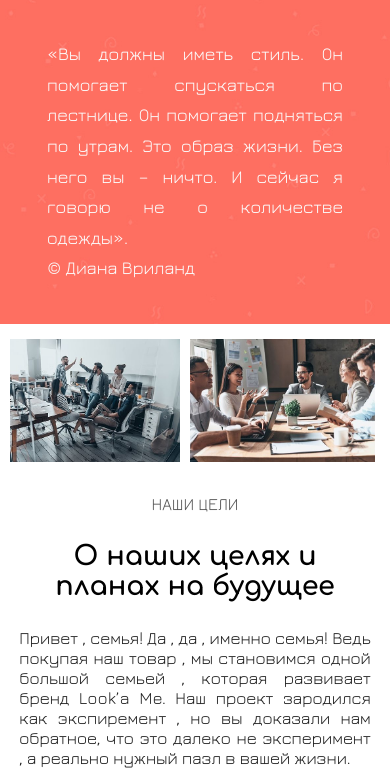
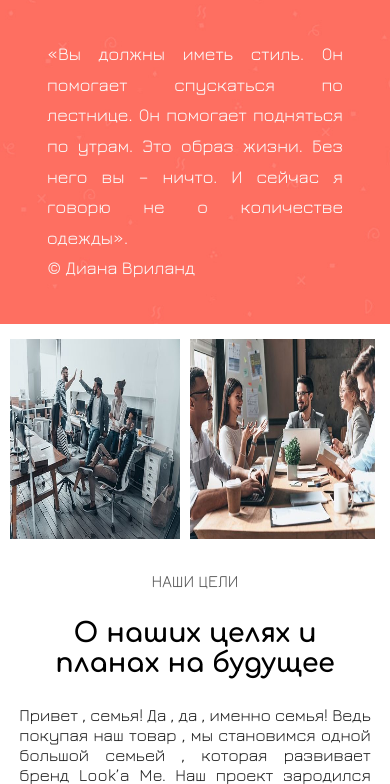
Before and after one commit to adammaks/adammaks.github.io, a PHP site: page /about.html in a window 390 px wide. Shown: the part 1603-2387 px from the top of the page. Run offline with PHP 8.4, Linux system fonts and the light colour scheme.

Commit message:
Update about.css

```diff
--- a/css/about.css
+++ b/css/about.css
@@ -141,14 +141,14 @@
 	.img-about-one,.img-about-one2{
 		margin: 5px;
 		max-width: 50%;
-		height: auto;
+		min-height: 200px;
 		position: relative;
 		top: 0px;
 	}
 	.img-about-two,.img-about-two2{
 		margin: 5px;
 		max-width: 50%;
-		height: auto;
+		min-height: 200px;
 		position: relative;
 		top: 0px;
 		left: 0px;
```
